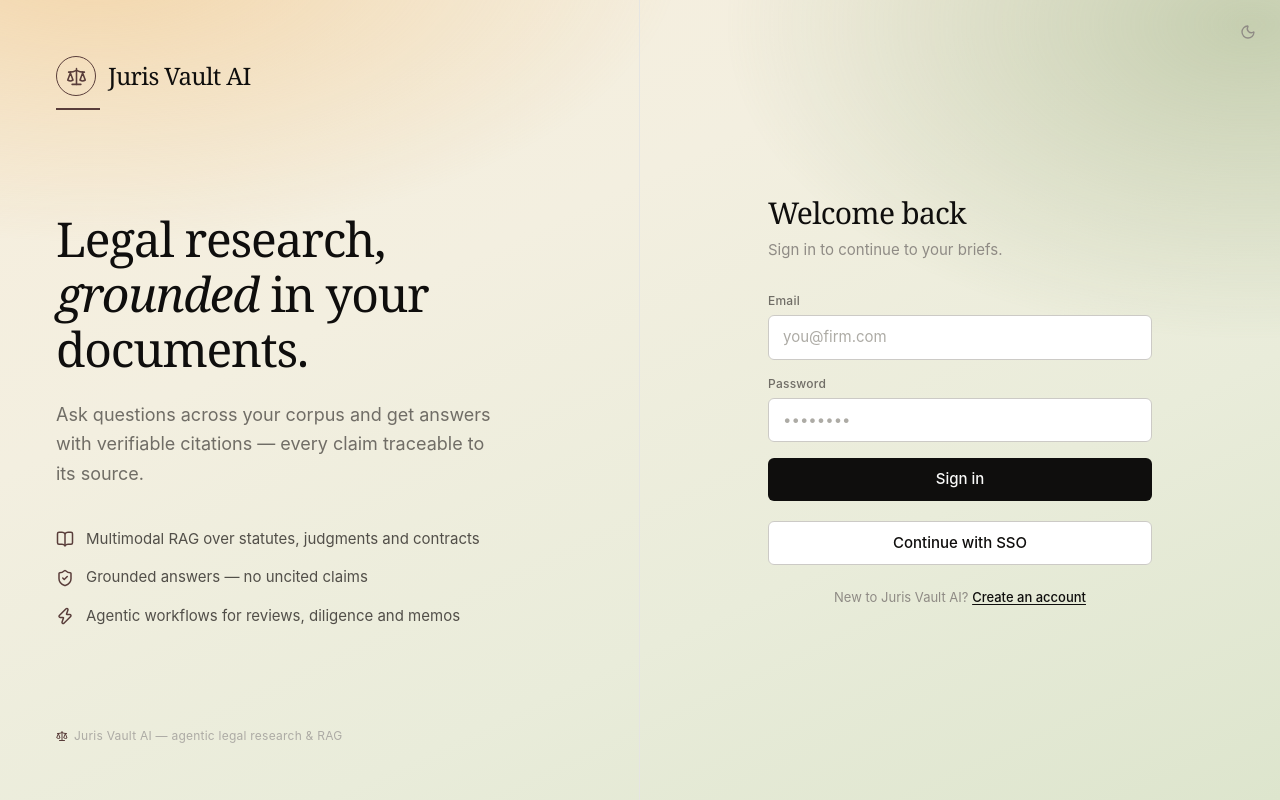
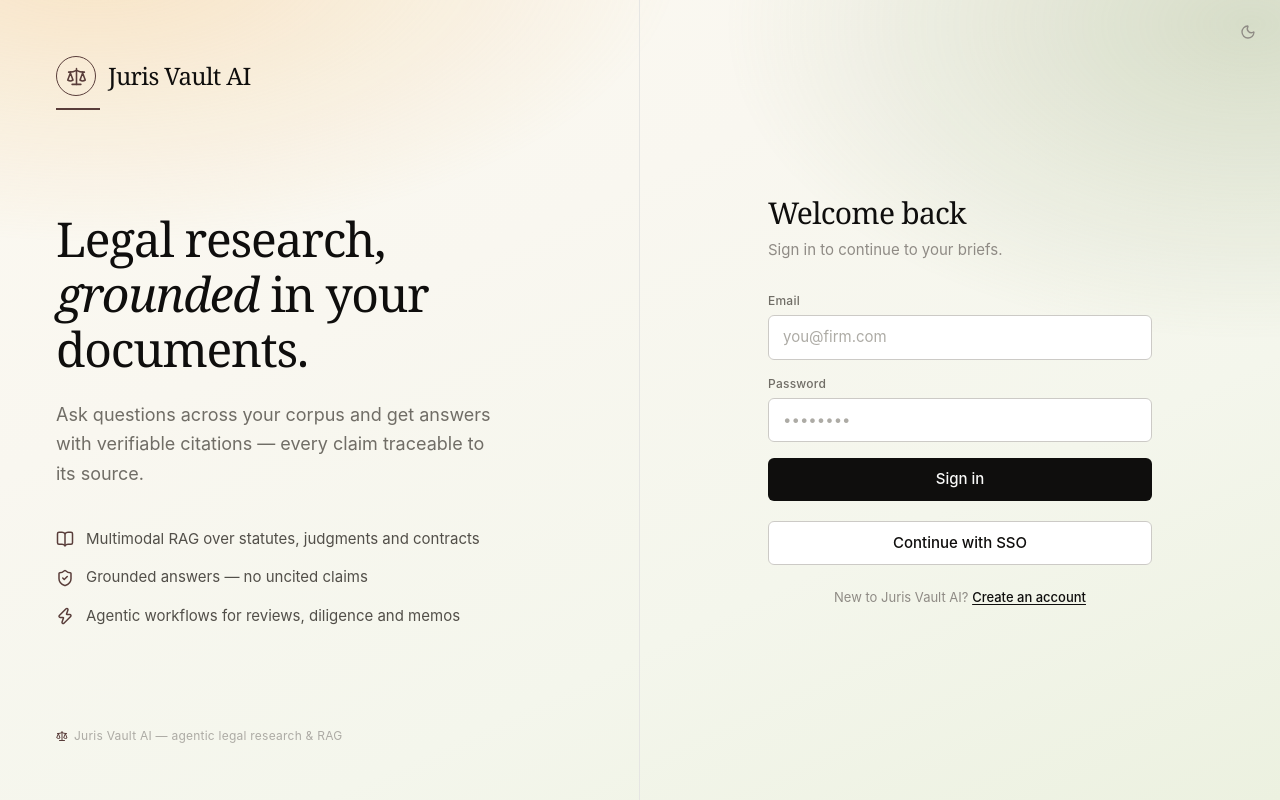
Before and after one commit to heyjishh/Vault-AI, a React (Vite) app in the folder frontend/: page / in a window 1280 px wide. Built offline with nearby package versions, Linux system fonts and the light colour scheme.

Commit message:
Piece 38: lighter light-theme background (user-directed); dark unchanged

```diff
--- a/frontend/src/index.css
+++ b/frontend/src/index.css
@@ -18,8 +18,11 @@
      palette. Reserved for the brand mark, brand rules, and the
      active-nav indicator; flips pale on dark. */
   --bronze: #593d3a;
-  --grad-page: linear-gradient(155deg,#f7eedd 0%,#f3efe0 34%,#e9ecda 68%,#dde5cd 100%);
-  --grad-glow: radial-gradient(58% 46% at 12% 0%,rgba(240,190,120,.50),transparent 70%),radial-gradient(52% 50% at 92% 8%,rgba(146,168,120,.45),transparent 70%);
+  /* Piece 38 (user-directed): the light stops are lightened toward
+     white at the same 155° direction; the dark stops in html.dark
+     below stay 1:1 with the reference page. */
+  --grad-page: linear-gradient(155deg,#fcf9f1 0%,#f9f7f0 34%,#f4f6ec 68%,#ecf1e0 100%);
+  --grad-glow: radial-gradient(58% 46% at 12% 0%,rgba(240,190,120,.36),transparent 70%),radial-gradient(52% 50% at 92% 8%,rgba(146,168,120,.32),transparent 70%);
 }
 
 html.dark {
@@ -42,7 +45,7 @@ html, body, #root {
 }
 
 body {
-  background: #dde5cd;
+  background: #ecf1e0;
   background: var(--grad-page);
   background-attachment: fixed;
   color: var(--ink);
```
Also changed, not shown: 2 other files (tests, documents, lock files or other folders).
